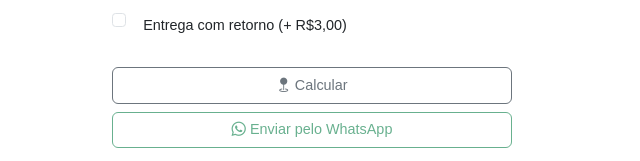
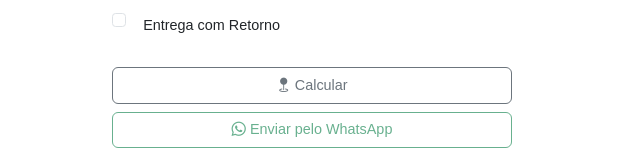
Before and after one commit to Dorfegs2/sistema-entregas, a website: page public/index.html in a window 1280 px wide. Shown: the part 482-643 px from the top of the page, 0-640 px from the left. Drawn offline with nearby package versions, Linux system fonts and the light colour scheme.

Commit message:
Update index.html

```diff
--- a/public/index.html
+++ b/public/index.html
@@ -111,7 +111,7 @@
       </div>
       <div class="form-check mb-3 mt-2">
         <input class="form-check-input" type="checkbox" id="temRetorno">
-        <label class="form-check-label" for="temRetorno">Entrega com retorno (+ R$3,00)</label>
+        <label class="form-check-label" for="temRetorno">Entrega com Retorno </label>
       </div>
       <div class="d-flex gap-2">
         <button type="button" id="btnCalcular" class="btn btn-outline-secondary w-100 mt-2"><i class="bi bi-geo-fill"></i> Calcular</button>
```
